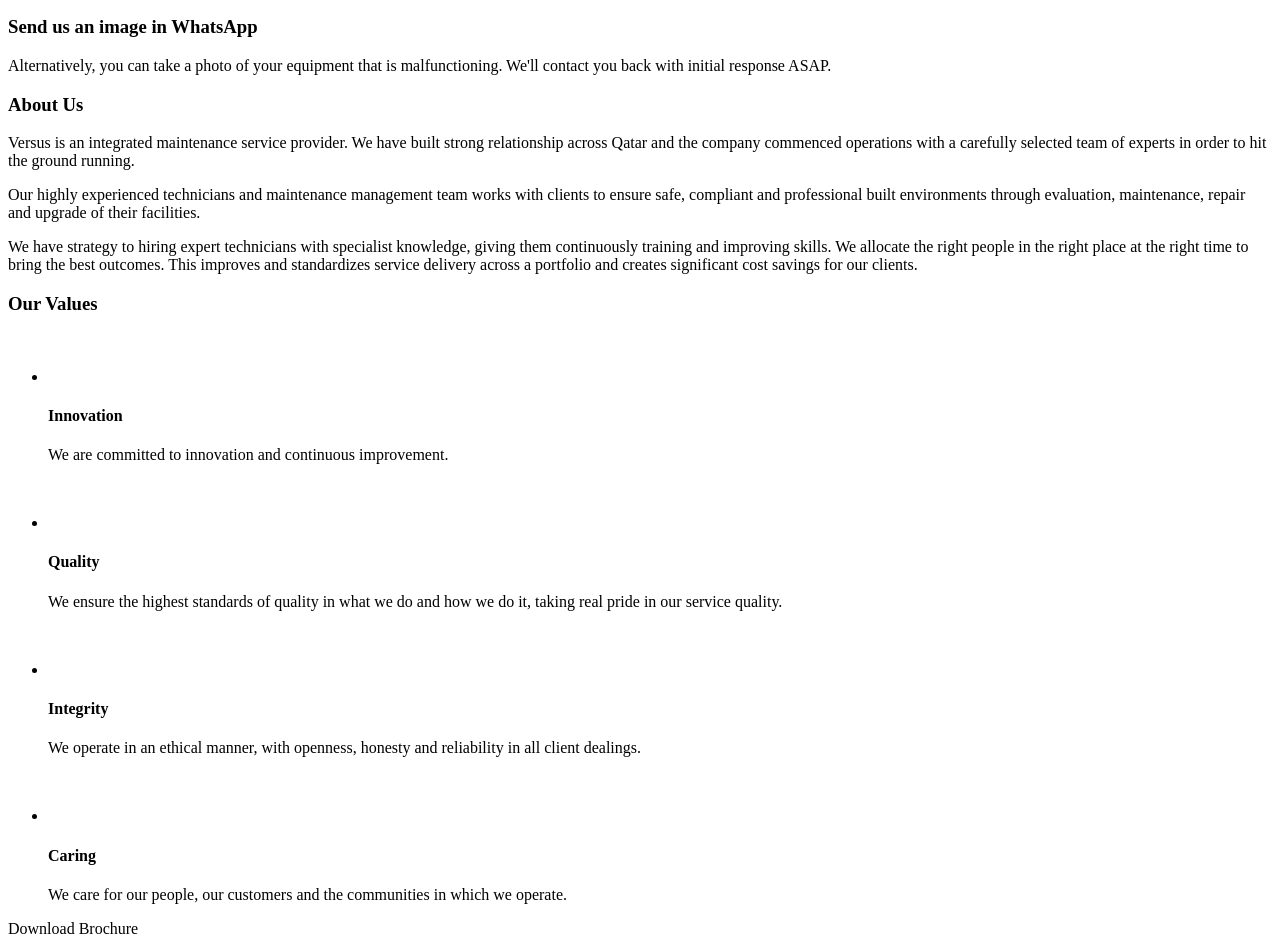
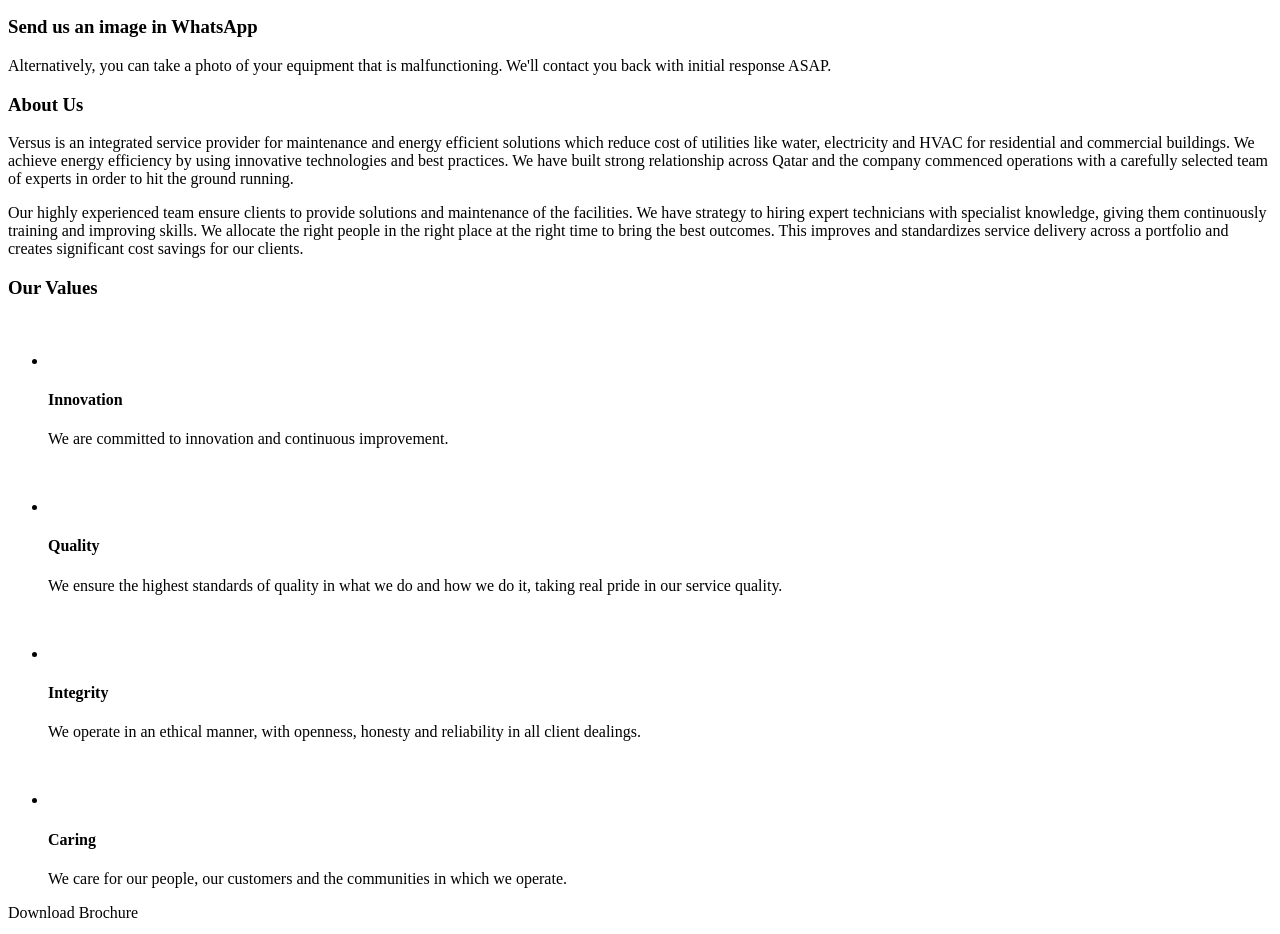
Before and after one commit to rans0000/versus, a website built with Parcel: page src/index.html in a window 1280 px wide. Shown: the part 1884-2818 px from the top of the page. Built offline with nearby package versions, Linux system fonts and the light colour scheme.

Commit message:
fix about text in home page

```diff
--- a/src/index.html
+++ b/src/index.html
@@ -177,17 +177,18 @@
                     <article class="half-split-item about-box">
                         <h3 class="title heading-2 text-secondary">About Us</h3>
                         <div class="desc-box text-primary">
-                            <p>Versus is an integrated maintenance service provider. We have built strong relationship
+                            <p>Versus is an integrated service provider for maintenance and energy efficient
+                                solutions which reduce cost of utilities like water, electricity and HVAC for
+                                residential and commercial buildings. We achieve energy efficiency by using
+                                innovative technologies and best practices. We have built strong relationship
                                 across Qatar and the company commenced operations with a carefully selected team of
                                 experts in order to hit the ground running.</p>
-                            <p>Our highly experienced technicians and maintenance management team works with clients to
-                                ensure safe, compliant and professional built environments through evaluation,
-                                maintenance, repair and upgrade of their facilities.</p>
-                            <p>We have strategy to hiring expert technicians with specialist knowledge, giving them
-                                continuously training and improving skills. We allocate the right people in the right
-                                place at the right time to bring the best outcomes. This improves and standardizes
-                                service delivery across a portfolio and creates significant cost savings for our
-                                clients.</p>
+                            <p>Our highly experienced team ensure clients to provide solutions and maintenance
+                                of the facilities. We have strategy to hiring expert technicians with specialist
+                                knowledge, giving them continuously training and improving skills. We allocate
+                                the right people in the right place at the right time to bring the best outcomes.
+                                This improves and standardizes service delivery across a portfolio and creates
+                                significant cost savings for our clients.</p>
                         </div>
                     </article>
                     <!-- about ends here -->
```
